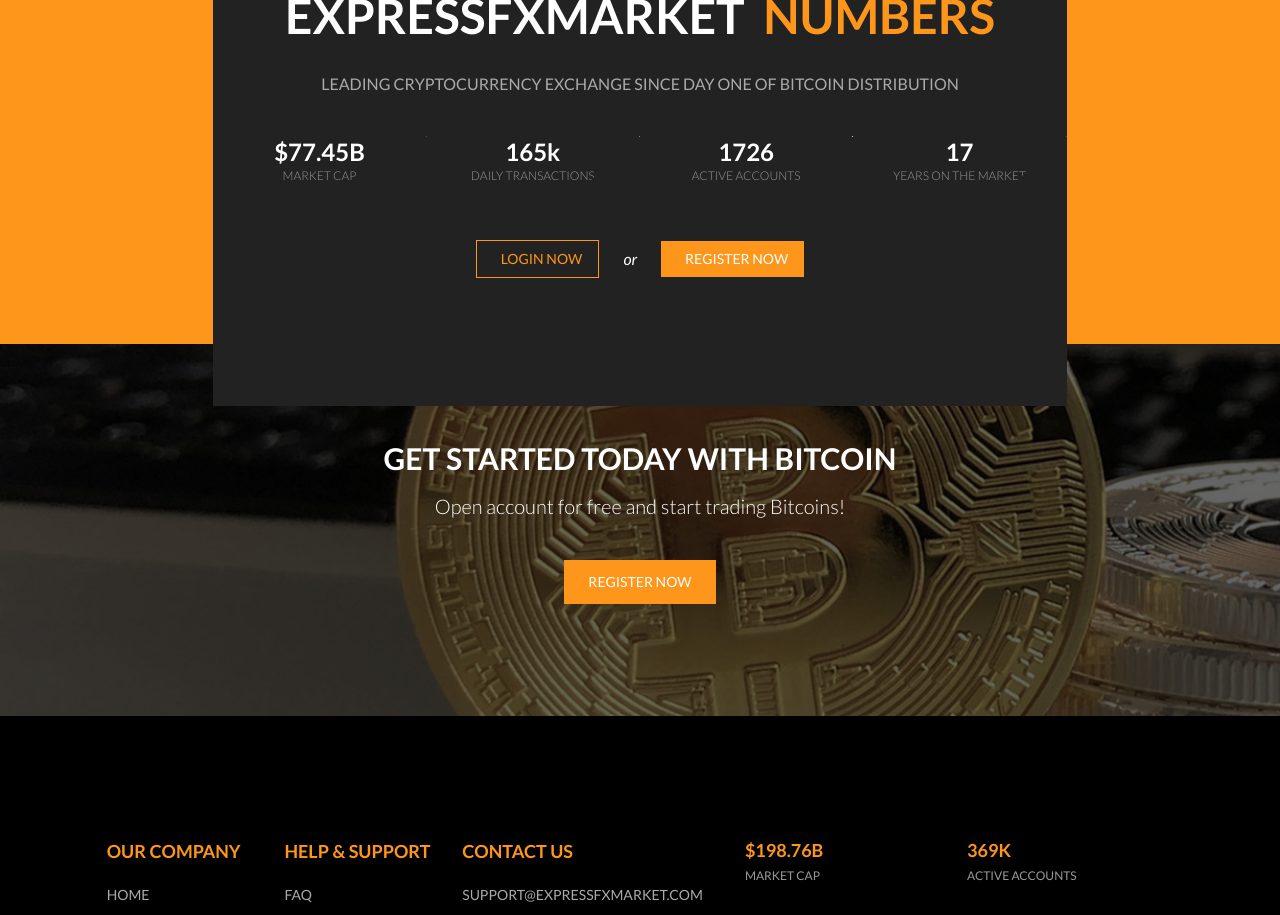
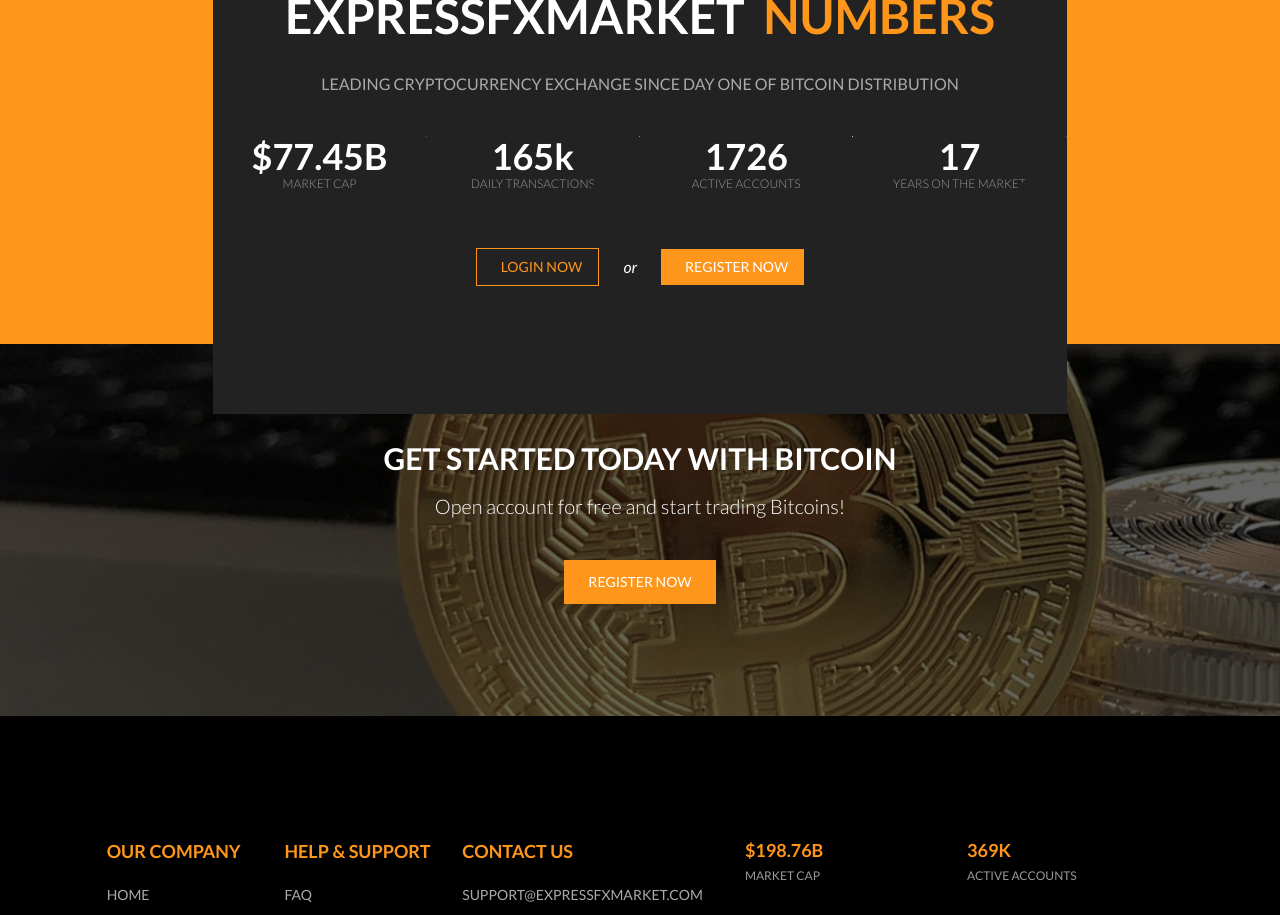
Before and after one commit to mugishap/expressfx-market, a React (Vite) app: page /about in a window 1280 px wide. Shown: the part 1240-2155 px from the top of the page. Built offline with nearby package versions, Linux system fonts and the light colour scheme; a web font is replaced by a local one.

Commit message:
[fix]: Fix about component

```diff
--- a/src/components/About/AboutComponent.tsx
+++ b/src/components/About/AboutComponent.tsx
@@ -46,9 +46,10 @@
           <div className='w-full grid grid-cols-4 my-6'>
             {
               facts.map((fact: IMetadata, index: number) => (
-                <div key={index} className="fact border-r border-white flex flex-col items-center justify-center">
-                  <span className='font-bold text-2xl text-white'>{fact.value}</span>
+                <div key={index} className="relative fact border-r flex flex-col items-center justify-center">
+                  <span className='font-bold text-4xl text-white'>{fact.value}</span>
                   <span className='font-light text-xs text-gray-1'>{fact.name}</span>
+                  {/* {index !== 0 && <div className='absolute h-44 rotate-[23deg] w-[2px] -left-14 -top-18 z-[8] bg-gray-100'></div>} */}
                 </div>
               ))
             }
```
